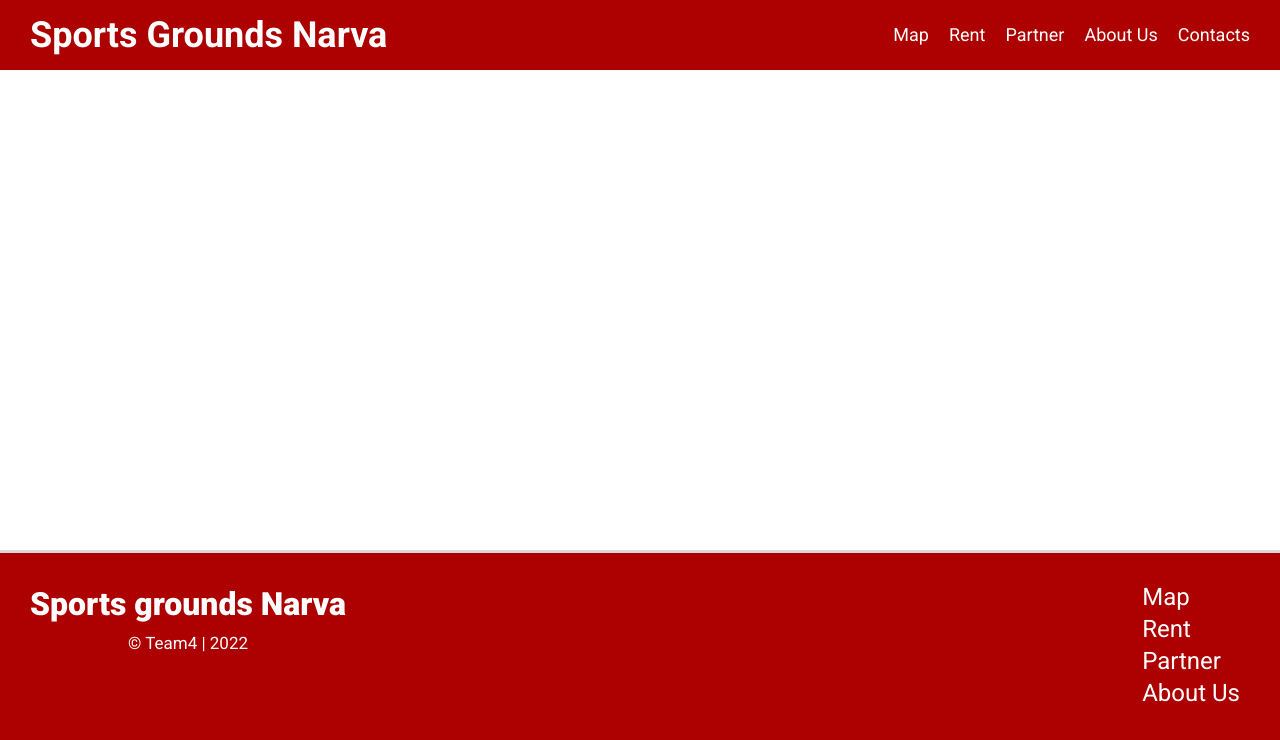
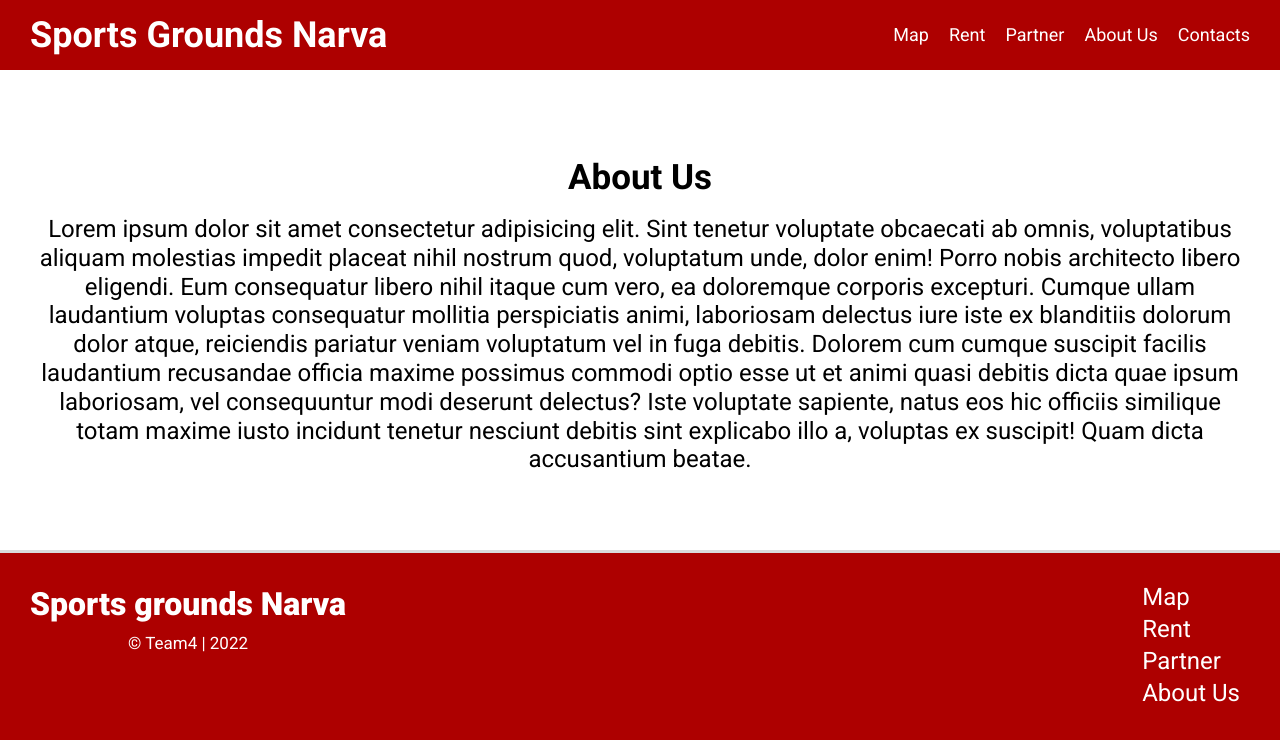
Before and after one commit to bomb703/spinner, a plain HTML site: page about.html in a window 1280 px wide. Drawn offline with nearby package versions, Linux system fonts and the light colour scheme.

Commit message:
Add files via upload

```diff
--- a/about.html
+++ b/about.html
@@ -57,6 +57,28 @@
             </div>
         </header>
 
+        <section>
+            <div class="container">
+                <div class="page-wrapper">
+                    <h1 class="title-article">
+                        About Us
+                    </h1>
+                    <p class="descr descr-pages">
+                        Lorem ipsum dolor sit amet consectetur adipisicing elit. Sint tenetur voluptate obcaecati ab
+                        omnis, voluptatibus aliquam molestias impedit placeat nihil nostrum quod, voluptatum unde, dolor
+                        enim! Porro nobis architecto libero eligendi. Eum consequatur libero nihil itaque cum vero, ea
+                        doloremque corporis excepturi. Cumque ullam laudantium voluptas consequatur mollitia
+                        perspiciatis animi, laboriosam delectus iure iste ex blanditiis dolorum dolor atque, reiciendis
+                        pariatur veniam voluptatum vel in fuga debitis. Dolorem cum cumque suscipit facilis laudantium
+                        recusandae officia maxime possimus commodi optio esse ut et animi quasi debitis dicta quae ipsum
+                        laboriosam, vel consequuntur modi deserunt delectus? Iste voluptate sapiente, natus eos hic
+                        officiis similique totam maxime iusto incidunt tenetur nesciunt debitis sint explicabo illo a,
+                        voluptas ex suscipit! Quam dicta accusantium beatae.
+                    </p>
+                </div>
+            </div>
+        </section>
+
 
         <footer class="footer">
             <div class="container">
```
Also changed, not shown: rent.html (+2 -2 lines).
